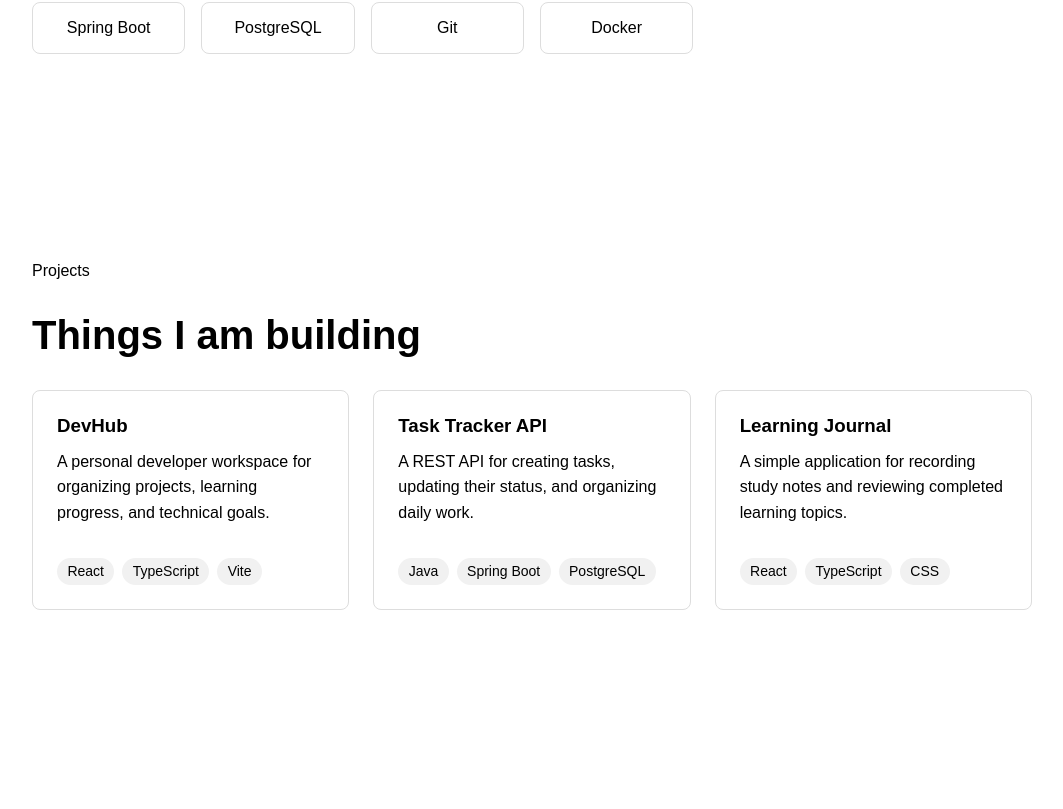
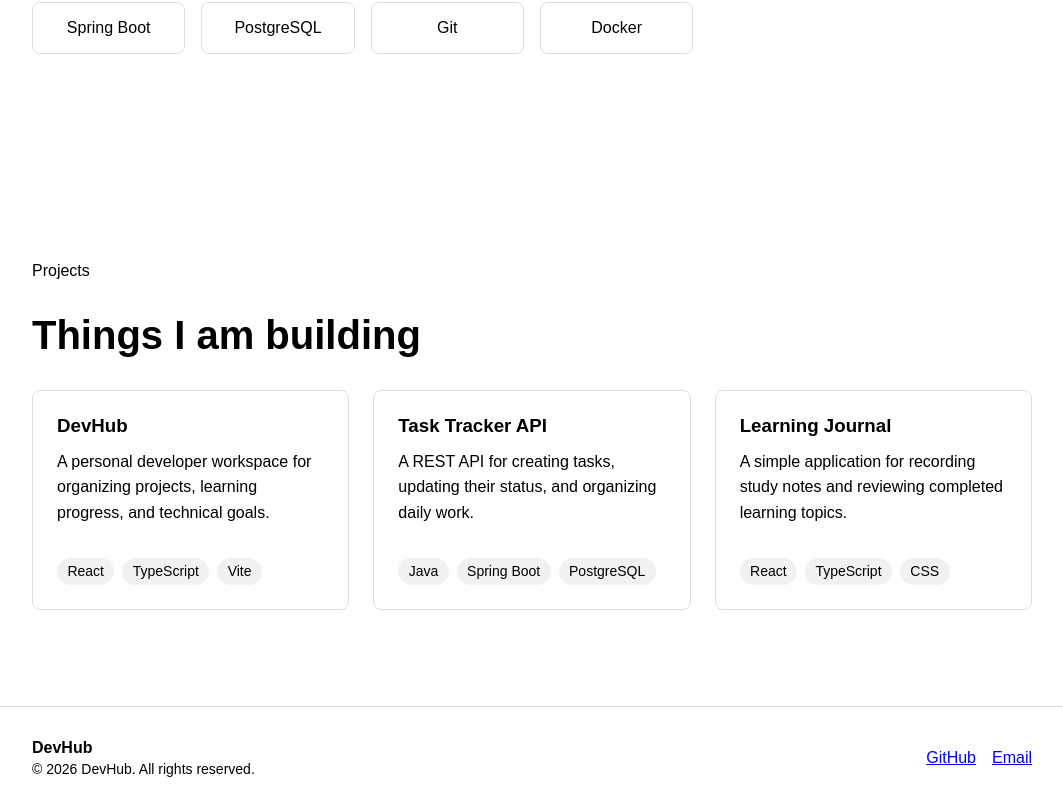
Before and after one commit to rainbow10235456-sudo/DevHub, a React (Vite) app in the folder frontend/: page / in a window 1280 px wide. Shown: the part 1565-2374 px from the top of the page, without its empty margins (108-1171 px from the left). Before the commit the page ends 2271 px from the top, so only its background shows below. Built offline with nearby package versions, Linux system fonts and the light colour scheme.

Commit message:
feat: footer created

```diff
--- a/frontend/src/App.css
+++ b/frontend/src/App.css
@@ -136,6 +136,39 @@
   font-size: 0.875rem;
 }
 
+.site-footer {
+  padding: 2rem;
+  border-top: 1px solid #ddd;
+}
+
+.footer-content {
+  max-width: 1000px;
+  margin: 0 auto;
+  display: flex;
+  align-items: center;
+  justify-content: space-between;
+  gap: 1.5rem;
+}
+
+.footer-brand {
+  margin: 0;
+  font-weight: 700;
+}
+
+.footer-copyright {
+  margin: 0.25rem 0 0;
+  font-size: 0.875rem;
+}
+
+.footer-links {
+  display: flex;
+  gap: 1rem;
+}
+
+.footer-links a:hover {
+  text-decoration: underline;
+}
+
 @media (max-width: 480px) {
   .projects {
     padding: 4rem 1rem;
@@ -144,4 +177,9 @@
   .projects h2 {
     font-size: 2rem;
   }
+
+  .footer-content {
+    align-items: flex-start;
+    flex-direction: column;
+  }
 }
--- a/frontend/src/App.tsx
+++ b/frontend/src/App.tsx
@@ -3,6 +3,7 @@ import Hero from './components/Hero'
 import About from './components/About'
 import Skills from './components/Skills'
 import Projects from './components/Projects'
+import Footer from './components/Footer'
 import './App.css'
 
 function App() {
@@ -16,6 +17,8 @@ function App() {
         <Skills />
         <Projects />
       </main>
+
+      <Footer />
     </>
   )
 }
--- /dev/null
+++ b/frontend/src/components/Footer.tsx
@@ -0,0 +1,29 @@
+function Footer() {
+  const currentYear = new Date().getFullYear()
+
+  return (
+    <footer className="site-footer">
+      <div className="footer-content">
+        <div>
+          <p className="footer-brand">DevHub</p>
+          <p className="footer-copyright">
+            &copy; {currentYear} DevHub. All rights reserved.
+          </p>
+        </div>
+
+        <nav className="footer-links" aria-label="Footer navigation">
+          <a
+            href="https://github.com/rainbow10235456-sudo/DevHub"
+            target="_blank"
+            rel="noreferrer"
+          >
+            GitHub
+          </a>
+          <a href="mailto:rainbow10235456@gmail.com">Email</a>
+        </nav>
+      </div>
+    </footer>
+  )
+}
+
+export default Footer
```
